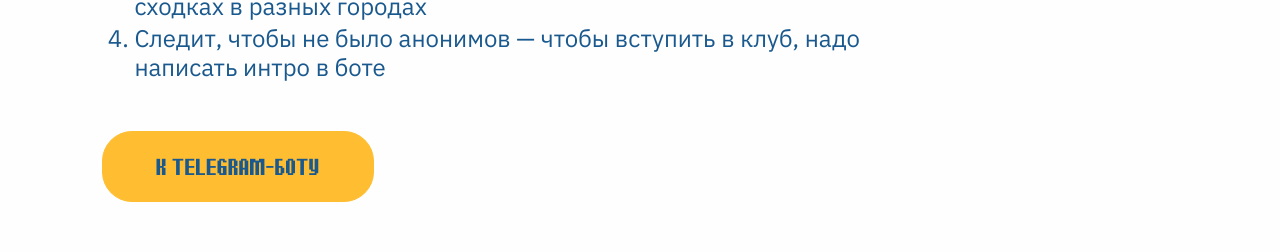
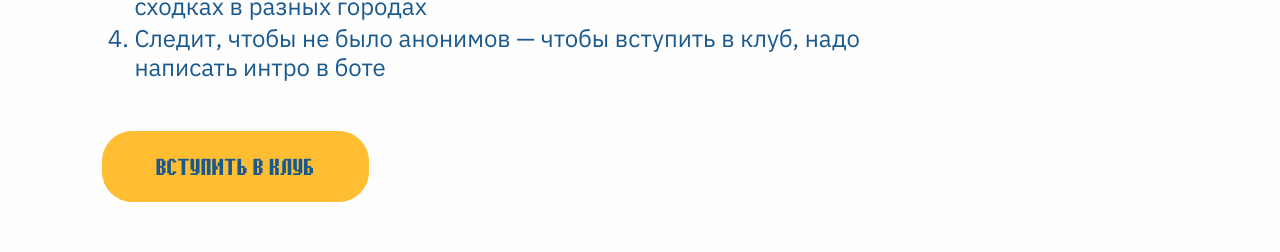
Before and after one commit to LenaAn/nelenkin-frontend, a React (Vite) app: page / in a window 1280 px wide. Shown: the part 3420-3672 px from the top of the page. Built offline with nearby package versions, Linux system fonts and the light colour scheme.

Commit message:
use modal context in TelegramBotSection

```diff
--- a/src/components/sections/TelegramBotSection.jsx
+++ b/src/components/sections/TelegramBotSection.jsx
@@ -1,6 +1,9 @@
 import './Section.css'
+import {useModal} from "../ModalContext.jsx";
 
 function TelegramBotSection({blueSection}) {
+    const { openTelegramModal } = useModal();
+
     return (
         <section className={`section ${blueSection ? 'section-blue' : 'section-white'}`}>
             <div className="container section-inner">
@@ -20,14 +23,18 @@ function TelegramBotSection({blueSection}) {
                         <li>Следит, чтобы не было анонимов — чтобы вступить в клуб, надо написать интро в боте</li>
                     </ol>
                     <div className="section-actions">
-                        <a href="https://t.me/neLenkin_bot" target="_blank" rel="noopener noreferrer"
-                           className={`btn ${blueSection ? 'btn--light' : 'btn--primary'}`}>к Telegram-боту</a>
+                        <button
+                            className={`btn ${blueSection ? 'btn--light' : 'btn--primary'}`}
+                            onClick={openTelegramModal}
+                        >
+                            Вступить в клуб
+                        </button>
                     </div>
                 </div>
 
                 <img
                     className="section-image"
-                    src={`${blueSection? '/img/sparkles.svg' : '/img/book.svg'}`}
+                    src={`${blueSection ? '/img/sparkles.svg' : '/img/book.svg'}`}
                     alt="Декоративные звёздочки"
                 />
             </div>
```
